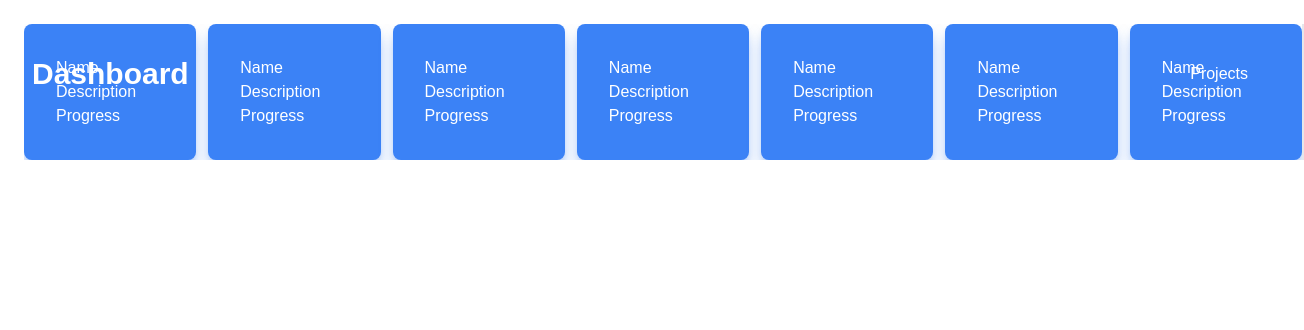
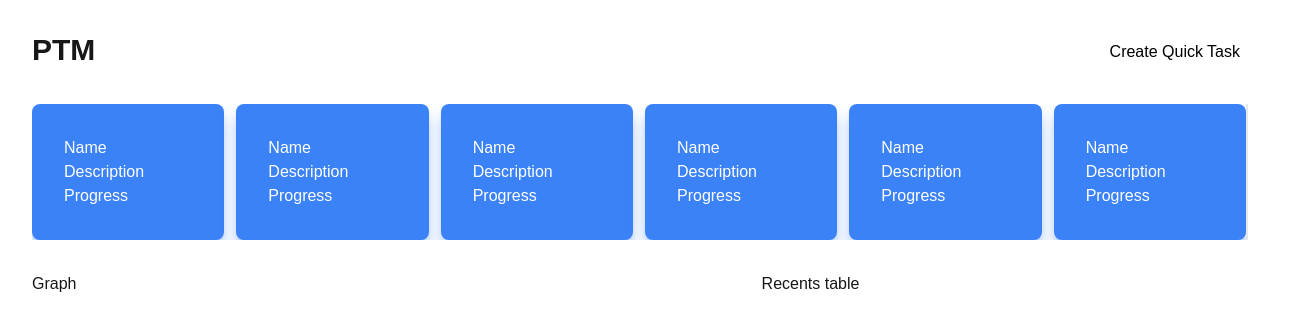
Before and after one commit to sony-tom/project_task_manager_app, a Next.js app: page /dashboard in a window 1280 px wide. Shown: the top 330 px of the page, 1304 px wide, since content can reach past the window. Built offline with nearby package versions, Linux system fonts and the light colour scheme.

Commit message:
main: Updated the code, styling

```diff
--- /dev/null
+++ b/src/app/components/header.tsx
@@ -0,0 +1,16 @@
+import Link from "next/link";
+
+export default function Header() {
+  return (
+    <div className=" flex w-full justify-between	">
+      <div>
+        <Link href="/dashboard" className="font-bold text-3xl">
+          PTM
+        </Link>
+      </div>
+      <div className="bg-white p-2 text-black rounded">
+        <button>Create Quick Task</button>
+      </div>
+    </div>
+  );
+}
--- /dev/null
+++ b/src/app/components/overviewcard.tsx
@@ -0,0 +1,38 @@
+export default function OverViewCardPage() {
+  return (
+    <div className="flex flex-row gap-3  w-full overflow-x-auto no-scrollbar border-r-2">
+      <div className=" p-8 w-72 rounded-lg text-white  bg-blue-500 shadow-lg shadow-blue-500/50">
+        <p>Name</p>
+        <p>Description</p>
+        <span>Progress</span>
+      </div>
+      <div className=" p-8 w-72 rounded-lg text-white  bg-blue-500 shadow-lg shadow-blue-500/50">
+        <p>Name</p>
+        <p>Description</p>
+        <span>Progress</span>
+      </div>
+      <div className=" p-8 w-72 rounded-lg text-white  bg-blue-500 shadow-lg shadow-blue-500/50">
+        <p>Name</p>
+        <p>Description</p>
+        <span>Progress</span>
+      </div>
+      <div className=" p-8 w-72 rounded-lg text-white  bg-blue-500 shadow-lg shadow-blue-500/50">
+        <p>Name</p>
+        <p>Description</p>
+        <span>Progress</span>
+      </div>
+      <div className=" p-8 w-72 rounded-lg text-white  bg-blue-500 shadow-lg shadow-blue-500/50">
+        <p>Name</p>
+        <p>Description</p>
+        <span>Progress</span>
+      </div>
+
+      <div className=" p-8 w-72 rounded-lg text-white  bg-blue-500 shadow-lg shadow-blue-500/50">
+        <p>Name</p>
+        <p>Description</p>
+        <span>Progress</span>
+      </div>
+
+    </div>
+  );
+}
--- a/src/app/components/overviewcard/page.tsx
+++ /dev/null
@@ -1,43 +0,0 @@
-
-
-export default function OverViewCardPage() {
-  return (
-    <div className="flex flex-row gap-3 m-6 w-full overflow-auto no-scrollbar border-r-2 ">
-    <div className=' p-8 w-72 rounded-lg text-white  bg-blue-500 shadow-lg shadow-blue-500/50'>
-    <p>Name</p>
-        <p>Description</p>
-        <span>Progress</span>
-    </div>
-    <div className=' p-8 w-72 rounded-lg text-white  bg-blue-500 shadow-lg shadow-blue-500/50'>
-    <p>Name</p>
-        <p>Description</p>
-        <span>Progress</span>
-    </div>
-    <div className=' p-8 w-72 rounded-lg text-white  bg-blue-500 shadow-lg shadow-blue-500/50'>
-    <p>Name</p>
-        <p>Description</p>
-        <span>Progress</span>
-    </div>
-    <div className=' p-8 w-72 rounded-lg text-white  bg-blue-500 shadow-lg shadow-blue-500/50'>
-    <p>Name</p>
-        <p>Description</p>
-        <span>Progress</span>
-    </div>
-    <div className=' p-8 w-72 rounded-lg text-white  bg-blue-500 shadow-lg shadow-blue-500/50'>
-    <p>Name</p>
-        <p>Description</p>
-        <span>Progress</span>
-    </div>
-    <div className=' p-8 w-72 rounded-lg text-white  bg-blue-500 shadow-lg shadow-blue-500/50'>
-    <p>Name</p>
-        <p>Description</p>
-        <span>Progress</span>
-    </div>
-    <div className=' p-8 w-72 rounded-lg text-white  bg-blue-500 shadow-lg shadow-blue-500/50'>
-    <p>Name</p>
-        <p>Description</p>
-        <span>Progress</span>
-    </div>
-    </div>
-  )
-}
--- a/src/app/dashboard/page.jsx
+++ b/src/app/dashboard/page.jsx
@@ -1,9 +1,19 @@
-import OverViewCardPage from "../components/overviewcard/page";
+import OverViewCardPage from "../components/overviewcard";
 
 export default function Page() {
   return (
-    <div>
-      <OverViewCardPage/>
+    <div className="upper-div">
+      <div className="py-8">
+        <OverViewCardPage />
+      </div>
+      <div className="graph-div flex">
+        <div className="w-3/5">
+          <h2>Graph</h2>
+        </div>
+        <div className="w-2/5">
+          <h2>Recents table</h2>
+        </div>
+      </div>
     </div>
-  )
+  );
 }
--- a/src/app/layout.tsx
+++ b/src/app/layout.tsx
@@ -1,7 +1,7 @@
 import type { Metadata } from "next";
 import localFont from "next/font/local";
 import "./globals.css";
-import Header from "@/components/header";
+import Header from "@/app/components/header";
 
 const geistSans = localFont({
   src: "./fonts/GeistVF.woff",
@@ -27,7 +27,7 @@ export default function RootLayout({
   return (
     <html lang="en">
       <body
-        className={`${geistSans.variable} ${geistMono.variable} antialiased`}
+        className={`${geistSans.variable} ${geistMono.variable} antialiased p-8`}
       >
         <Header />
         {children}
--- a/src/components/header.tsx
+++ /dev/null
@@ -1,17 +0,0 @@
-import Link from "next/link";
-
-export default function Header() {
-  return (
-    <div className="w-full absolute text-white z-10">
-      <nav className="container relative flex flex-wrap items-center justify-between mx-auto p-8">
-        <Link href="/dashboard" className="font-bold text-3xl">
-          Dashboard
-        </Link>
-        <Link href={`/projects/${1}`}>
-          Projects
-          {/* {project.projectName} */}
-        </Link>
-      </nav>
-    </div>
-  );
-}
```
